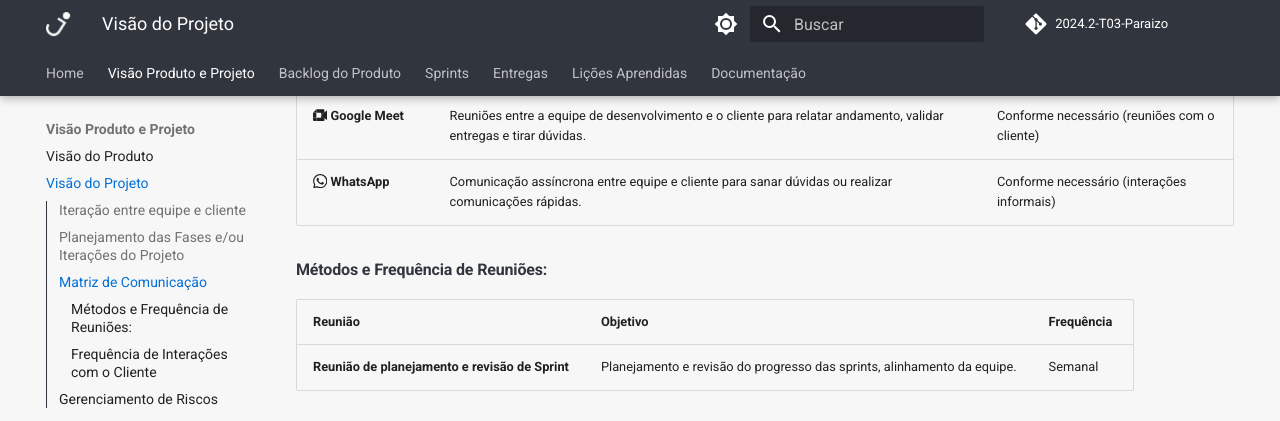
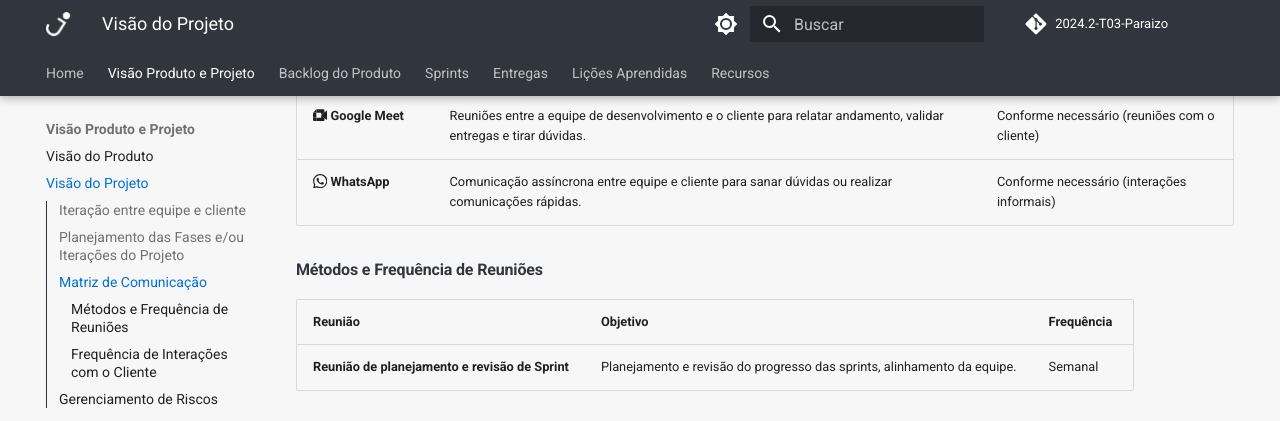
Before and after one commit to mdsreq-fga-unb/2024.2-T03-Paraizo, an MkDocs documentation site: the page built from docs/visao-produto-projeto/visao-projeto/index.md, in a window 1280 px wide and 900 px high, scrolled down 1661 px. Shown: the top 421 px of the window. Built offline with MkDocs 1.6.1 and Material for MkDocs 9.7.7, drawn with Linux system fonts in a browser that asks for light colours; comment, search, counter and statistics services are not loaded; the version menu is left out.

Commit message:
add: adicionando estrutura basica

```diff
--- a/docs/visao-produto-projeto/visao-projeto/index.md
+++ b/docs/visao-produto-projeto/visao-projeto/index.md
@@ -37,7 +37,7 @@
 | **:simple-googlemeet: Google Meet**            | Reuniões entre a equipe de desenvolvimento e o cliente para relatar andamento, validar entregas e tirar dúvidas. | Conforme necessário (reuniões com o cliente) |
 | **:simple-whatsapp: WhatsApp**                 | Comunicação assíncrona entre equipe e cliente para sanar dúvidas ou realizar comunicações rápidas.               | Conforme necessário (interações informais)   |
 
-#### **Métodos e Frequência de Reuniões:**
+#### **Métodos e Frequência de Reuniões**
 
 | **Reunião**                                     | **Objetivo**                                                            | **Frequência** |
 | ----------------------------------------------- | ----------------------------------------------------------------------- | -------------- |
--- a/mkdocs.yml
+++ b/mkdocs.yml
@@ -143,5 +143,5 @@
   - Sprints: sprints/index.md
   - Entregas: entregas/index.md
   - Lições Aprendidas: licoes-aprendidas/index.md
-  - Documentação:
-      - Instalando: documentacao/instalando/index.md
+  - Recursos:
+      - Instalando: recursos/instalando/index.md
```
Also changed, not shown: docs/recursos/instalando/index.md (renamed from docs/documentacao/instalando/index.md).
